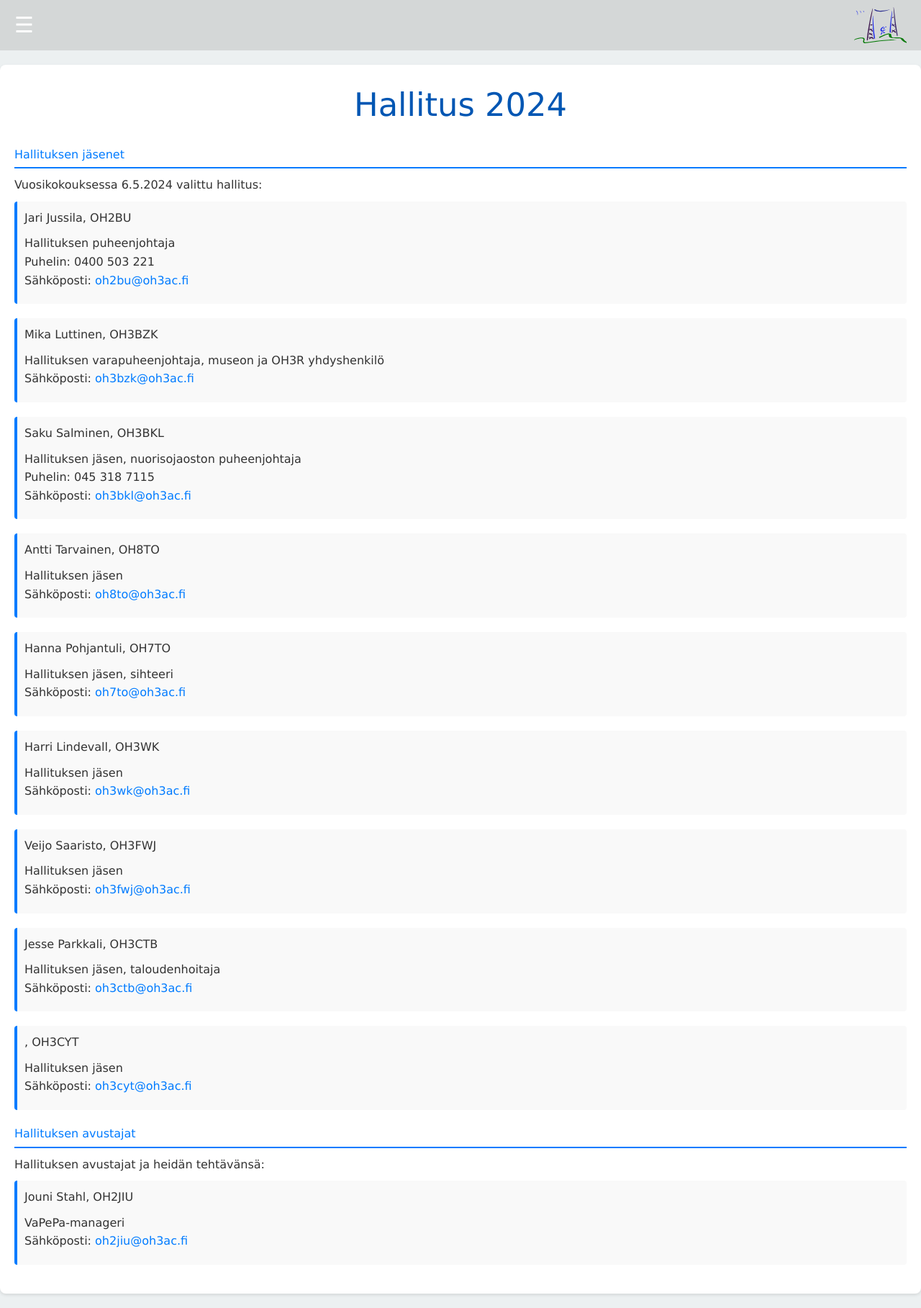
After one commit to mikosavolainen/oh3ac, a PHP site: page /Hallitus.php in a window 1280 px wide. The commit adds this page. Shown: the whole page at 72% size. Run offline with PHP 8.4, Linux system fonts and the light colour scheme.

Commit message:
Hallitus sivu

```diff
--- /dev/null
+++ b/Hallitus.php
@@ -0,0 +1,92 @@
+<?php
+include 'components/header.php';
+?>
+
+<!DOCTYPE html>
+<html lang="fi">
+<head>
+    <meta charset="UTF-8">
+    <meta name="viewport" content="width=device-width, initial-scale=1.0">
+    <title>Hallitus 2024</title>
+    <link rel="stylesheet" href="../styles/styles.css">
+</head>
+<body>
+    <div class="hallitus">
+        <h1>Hallitus 2024</h1>
+
+        <!--Hallituksen tiedot -->
+        <section>
+            <h2>Hallituksen jäsenet</h2>
+            <p>Vuosikokouksessa 6.5.2024 valittu hallitus:</p>
+
+            <div class="hallitus-info">
+                <h3>Jari Jussila, OH2BU</h3>
+                <p>Hallituksen puheenjohtaja<br>
+                <strong>Puhelin:</strong> 0400 503 221<br>
+                <strong>Sähköposti:</strong> <a href="mailto:oh2bu@oh3ac.fi">oh2bu@oh3ac.fi</a></p>
+            </div>
+
+            <div class="hallitus-info">
+                <h3>Mika Luttinen, OH3BZK</h3>
+                <p>Hallituksen varapuheenjohtaja, museon ja OH3R yhdyshenkilö<br>
+                <strong>Sähköposti:</strong> <a href="mailto:oh3bzk@oh3ac.fi">oh3bzk@oh3ac.fi</a></p>
+            </div>
+
+            <div class="hallitus-info">
+                <h3>Saku Salminen, OH3BKL</h3>
+                <p>Hallituksen jäsen, nuorisojaoston puheenjohtaja<br>
+                <strong>Puhelin:</strong> 045 318 7115<br>
+                <strong>Sähköposti:</strong> <a href="mailto:oh3bkl@oh3ac.fi">oh3bkl@oh3ac.fi</a></p>
+            </div>
+
+            <div class="hallitus-info">
+                <h3>Antti Tarvainen, OH8TO</h3>
+                <p>Hallituksen jäsen<br>
+                <strong>Sähköposti:</strong> <a href="mailto:oh8to@oh3ac.fi">oh8to@oh3ac.fi</a></p>
+            </div>
+
+            <div class="hallitus-info">
+                <h3>Hanna Pohjantuli, OH7TO</h3>
+                <p>Hallituksen jäsen, sihteeri<br>
+                <strong>Sähköposti:</strong> <a href="mailto:oh7to@oh3ac.fi">oh7to@oh3ac.fi</a></p>
+            </div>
+
+            <div class="hallitus-info">
+                <h3>Harri Lindevall, OH3WK</h3>
+                <p>Hallituksen jäsen<br>
+                <strong>Sähköposti:</strong> <a href="mailto:oh3wk@oh3ac.fi">oh3wk@oh3ac.fi</a></p>
+            </div>
+
+            <div class="hallitus-info">
+                <h3>Veijo Saaristo, OH3FWJ</h3>
+                <p>Hallituksen jäsen<br>
+                <strong>Sähköposti:</strong> <a href="mailto:oh3fwj@oh3ac.fi">oh3fwj@oh3ac.fi</a></p>
+            </div>
+
+            <div class="hallitus-info">
+                <h3>Jesse Parkkali, OH3CTB</h3>
+                <p>Hallituksen jäsen, taloudenhoitaja<br>
+                <strong>Sähköposti:</strong> <a href="mailto:oh3ctb@oh3ac.fi">oh3ctb@oh3ac.fi</a></p>
+            </div>
+
+            <div class="hallitus-info">
+                <h3>, OH3CYT</h3>
+                <p>Hallituksen jäsen<br>
+                <strong>Sähköposti:</strong> <a href="mailto:oh3cyt@oh3ac.fi">oh3cyt@oh3ac.fi</a></p>
+            </div>
+        </section>
+
+        <!-- Avustajat -->
+        <section>
+            <h2>Hallituksen avustajat</h2>
+            <p>Hallituksen avustajat ja heidän tehtävänsä:</p>
+
+            <div class="hallitus-info">
+                <h3>Jouni Stahl, OH2JIU</h3>
+                <p> VaPePa-manageri<br>
+                <strong>Sähköposti:</strong> <a href="mailto:oh2jiu@oh3ac.fi">oh2jiu@oh3ac.fi</a></p>
+            </div>
+        </section>
+    </div>
+</body>
+</html>
--- a/components/menu.php
+++ b/components/menu.php
@@ -12,7 +12,7 @@
 
         <a href="laitteisto.php">OH3AC Laitteisto</a>
         <a href="toistimet.php">Toistimet</a>
-        <a href="about.php#team">Hallitus</a>
+        <a href="Hallitus.php">Hallitus</a>
         <a href="about.php">Kerhon historia</a>
     </div>
 
--- a/styles/styles.css
+++ b/styles/styles.css
@@ -550,3 +550,66 @@ background-color: #8181813b;
         font-size: 0.9rem;
     }
 }
+
+/* Yleinen tyylitys */
+.hallitus {
+    max-width: 100%; /* Koko leveys */
+    margin: 20px auto;
+    padding: 20px;
+    background: #fff;
+    border-radius: 8px;
+    box-shadow: 0 2px 4px rgba(0, 0, 0, 0.1);
+}
+
+.hallitus h1 {
+    text-align: center;
+    color: #0056b3;
+}
+
+.hallitus h2 {
+    color: #007BFF;
+    border-bottom: 2px solid #007BFF;
+    padding-bottom: 5px;
+    margin-top: 20px;
+}
+
+.hallitus p {
+    margin: 10px 0;
+}
+
+.hallitus a {
+    color: #007BFF;
+    text-decoration: none;
+}
+
+.hallitus a:hover {
+    text-decoration: underline;
+}
+
+.hallitus-info {
+    margin-bottom: 20px;
+    padding: 10px;
+    background: #f9f9f9;
+    border-left: 4px solid #007BFF;
+    border-radius: 4px;
+}
+
+/* Responsiivisuuden säilyttäminen */
+@media (max-width: 768px) {
+    .hallitus {
+        padding: 15px;
+    }
+
+    .hallitus h1 {
+        font-size: 1.5rem;
+    }
+
+    .hallitus h2 {
+        font-size: 1.2rem;
+    }
+
+    .hallitus p,
+    .hallitus ul {
+        font-size: 0.9rem;
+    }
+}
```
